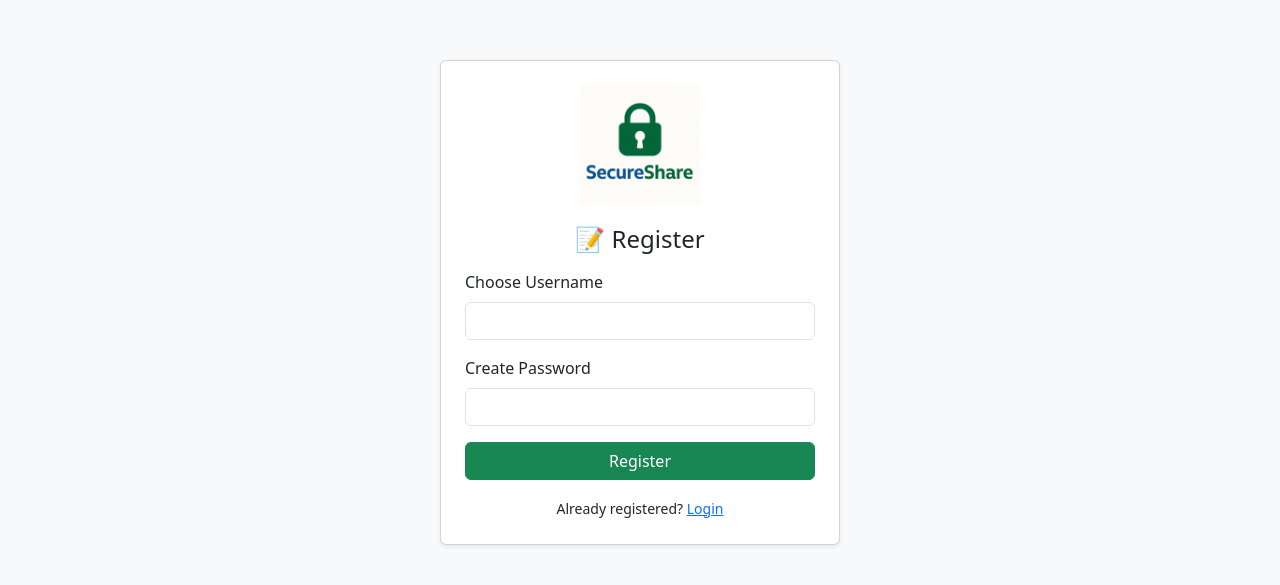
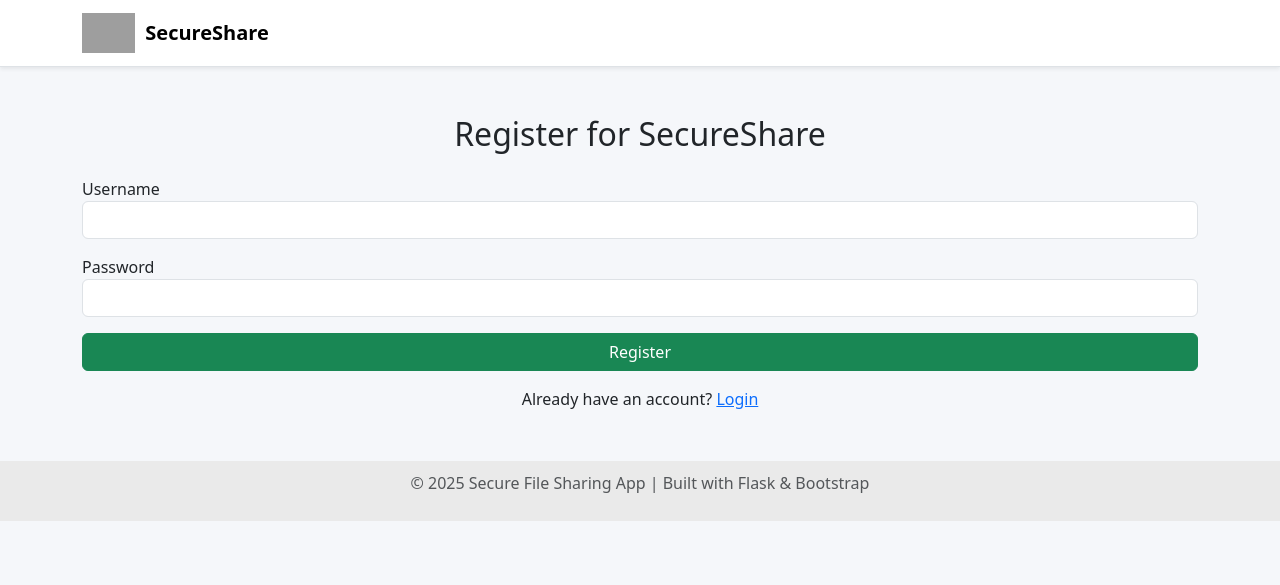
Before and after one commit to AJ3637/secure-file-sharing-app, a Flask app: page /register in a window 1280 px wide. Shown: the top 585 px of the page. Run offline with Flask 3, Linux system fonts and the light colour scheme; grey boxes are pictures that could not be loaded.

Commit message:
Update register.html

```diff
--- a/templates/register.html
+++ b/templates/register.html
@@ -1,55 +1,23 @@
-<!DOCTYPE html>
-<html lang="en">
-<head>
-    <meta charset="UTF-8">
-    <title>Register | Secure File Sharing</title>
-    <link href="https://cdn.jsdelivr.net/npm/bootstrap@5.3.0/dist/css/bootstrap.min.css" rel="stylesheet">
-    <style>
-        body {
-            background-color: #f8f9fa;
-        }
-        .register-container {
-            max-width: 400px;
-            margin: 60px auto;
-        }
-        .logo {
-            display: block;
-            margin: 0 auto 20px;
-            width: 120px;
-        }
-    </style>
-</head>
-<body>
-    <div class="register-container card p-4 shadow-sm">
-        <img src="{{ url_for('static', filename='logo.png') }}" alt="Logo" class="logo">
-        <h4 class="text-center mb-3">📝 Register</h4>
+{% extends "layout.html" %}
 
-        {% with messages = get_flashed_messages(with_categories=true) %}
-        {% if messages %}
-            {% for category, message in messages %}
-                <div class="alert alert-{{ category }} alert-dismissible fade show" role="alert">
-                    {{ message }}
-                    <button type="button" class="btn-close" data-bs-dismiss="alert"></button>
-                </div>
-            {% endfor %}
-        {% endif %}
-        {% endwith %}
-
+{% block content %}
+<div class="container mt-5">
+  <div class="content-wrapper">
+    <h2 class="text-center mb-4">Register for SecureShare</h2>
     <form method="POST">
       <div class="mb-3">
-                <label for="username" class="form-label">Choose Username</label>
-                <input type="text" name="username" class="form-control" required>
+        <label>Username</label>
+        <input type="text" name="username" class="form-control" required />
       </div>
       <div class="mb-3">
-                <label for="password" class="form-label">Create Password</label>
-                <input type="password" name="password" class="form-control" required>
+        <label>Password</label>
+        <input type="password" name="password" class="form-control" required />
       </div>
-            <button type="submit" class="btn btn-success w-100">Register</button>
-            <div class="mt-3 text-center">
-                <small>Already registered? <a href="/login">Login</a></small>
+      <div class="d-grid">
+        <button type="submit" class="btn btn-success">Register</button>
       </div>
+      <p class="mt-3 text-center">Already have an account? <a href="/login">Login</a></p>
     </form>
   </div>
-    <script src="https://cdn.jsdelivr.net/npm/bootstrap@5.3.0/dist/js/bootstrap.bundle.min.js"></script>
-</body>
-</html>
+</div>
+{% endblock %}
```
Lines whose indentation alone changed are shown as unchanged.
